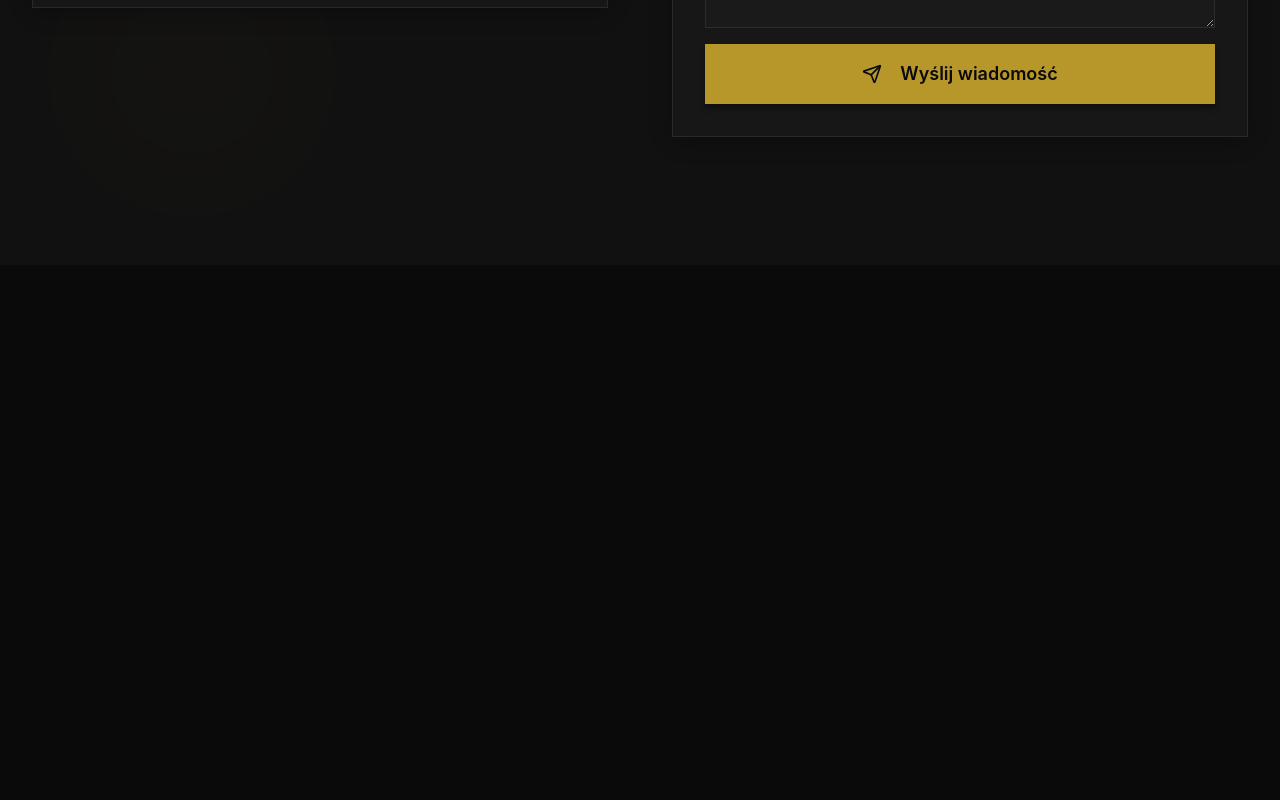
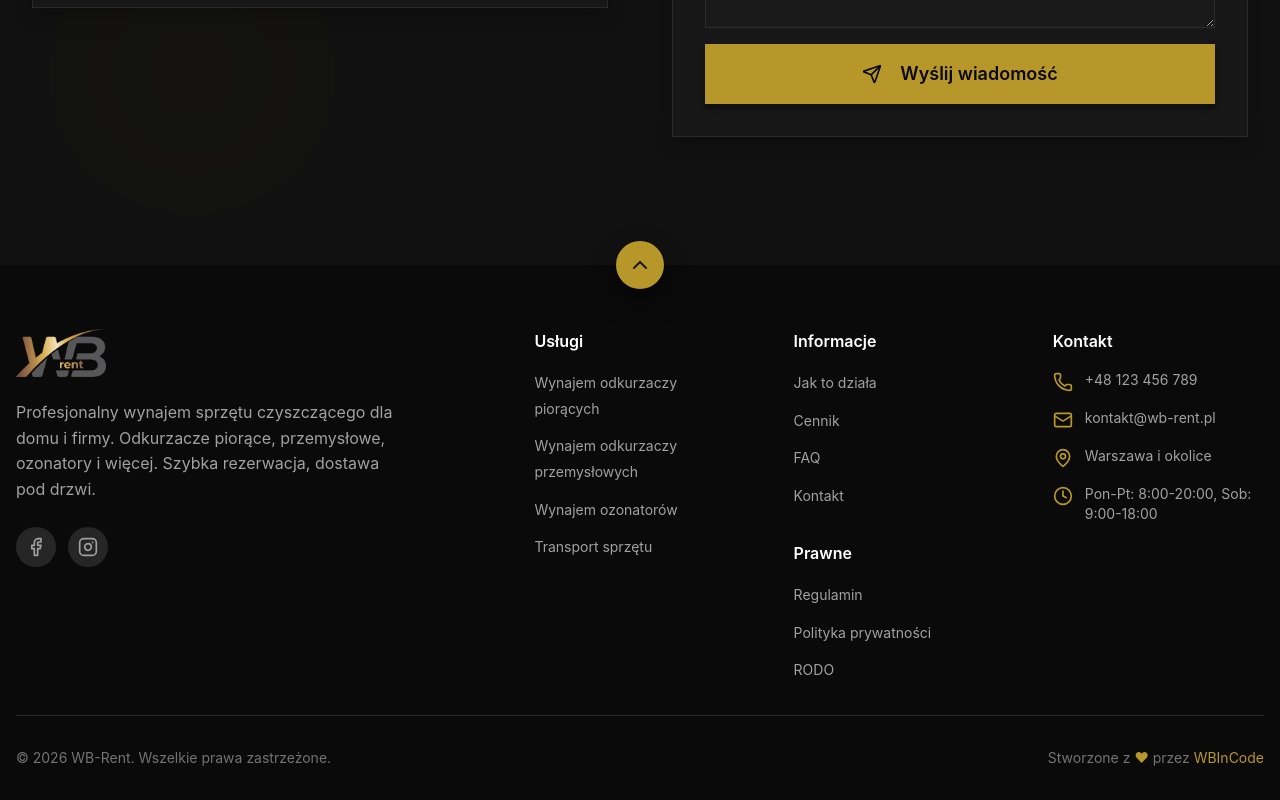
Before and after one commit to WBInCode/WB-Rent, a React app in the folder frontend/: page / in a window 1280 px wide. Shown: the part 9114-9914 px from the top of the page. Before the commit the page ends 9379 px from the top, so only its background shows below. Built offline with nearby package versions, Linux system fonts and the light colour scheme; the HTML template or start-up script is replaced by a standard one.

Commit message:
feat: add Footer section with contact info and scroll-to-top

```diff
--- a/frontend/src/App.tsx
+++ b/frontend/src/App.tsx
@@ -5,6 +5,7 @@ import { Products } from '@/sections/Products';
 import { HowItWorks } from '@/sections/HowItWorks';
 import { Reservation } from '@/sections/Reservation';
 import { FAQContact } from '@/sections/FAQContact';
+import { Footer } from '@/sections/Footer';
 
 function App() {
   return (
@@ -28,6 +29,9 @@ function App() {
 
       {/* FAQ & Contact Section */}
       <FAQContact />
+
+      {/* Footer */}
+      <Footer />
     </div>
   );
 }
--- /dev/null
+++ b/frontend/src/sections/Footer.tsx
@@ -0,0 +1,200 @@
+import { motion } from 'framer-motion';
+import {
+  Phone,
+  Mail,
+  MapPin,
+  Clock,
+  Facebook,
+  Instagram,
+  ChevronUp
+} from 'lucide-react';
+
+const footerLinks = {
+  uslugi: [
+    { label: 'Wynajem odkurzaczy piorących', href: '#produkty' },
+    { label: 'Wynajem odkurzaczy przemysłowych', href: '#produkty' },
+    { label: 'Wynajem ozonatorów', href: '#produkty' },
+    { label: 'Transport sprzętu', href: '#jak-to-dziala' },
+  ],
+  informacje: [
+    { label: 'Jak to działa', href: '#jak-to-dziala' },
+    { label: 'Cennik', href: '#produkty' },
+    { label: 'FAQ', href: '#faq' },
+    { label: 'Kontakt', href: '#kontakt' },
+  ],
+  prawne: [
+    { label: 'Regulamin', href: '#' },
+    { label: 'Polityka prywatności', href: '#' },
+    { label: 'RODO', href: '#' },
+  ],
+};
+
+const contactInfo = [
+  { icon: Phone, text: '+48 123 456 789', href: 'tel:+48123456789' },
+  { icon: Mail, text: 'kontakt@wb-rent.pl', href: 'mailto:kontakt@wb-rent.pl' },
+  { icon: MapPin, text: 'Warszawa i okolice', href: '#' },
+  { icon: Clock, text: 'Pon-Pt: 8:00-20:00, Sob: 9:00-18:00', href: null },
+];
+
+export function Footer() {
+  const scrollToTop = () => {
+    window.scrollTo({ top: 0, behavior: 'smooth' });
+  };
+
+  const currentYear = new Date().getFullYear();
+
+  return (
+    <footer className="bg-neutral-950 text-neutral-300 relative">
+      {/* Scroll to top button */}
+      <motion.button
+        onClick={scrollToTop}
+        className="absolute -top-6 left-1/2 -translate-x-1/2 w-12 h-12 bg-[var(--color-gold)] hover:bg-[var(--color-gold-light)] text-neutral-900 rounded-full flex items-center justify-center shadow-lg transition-colors"
+        whileHover={{ y: -4 }}
+        whileTap={{ scale: 0.95 }}
+        aria-label="Przewiń do góry"
+      >
+        <ChevronUp className="w-6 h-6" />
+      </motion.button>
+
+      <div className="container mx-auto px-4 pt-16 pb-8">
+        {/* Main footer grid */}
+        <div className="grid grid-cols-1 md:grid-cols-2 lg:grid-cols-5 gap-8 lg:gap-12">
+          {/* Logo & Description */}
+          <div className="lg:col-span-2">
+            <a href="#" className="inline-block mb-4">
+              <img
+                src="/logo.png"
+                alt="WB-Rent"
+                className="h-12 w-auto"
+              />
+            </a>
+            <p className="text-neutral-400 mb-6 max-w-sm">
+              Profesjonalny wynajem sprzętu czyszczącego dla domu i firmy.
+              Odkurzacze piorące, przemysłowe, ozonatory i więcej.
+              Szybka rezerwacja, dostawa pod drzwi.
+            </p>
+
+            {/* Social media */}
+            <div className="flex gap-3">
+              <a
+                href="#"
+                className="w-10 h-10 bg-neutral-800 hover:bg-[var(--color-gold)] rounded-full flex items-center justify-center transition-colors group"
+                aria-label="Facebook"
+              >
+                <Facebook className="w-5 h-5 text-neutral-400 group-hover:text-neutral-900 transition-colors" />
+              </a>
+              <a
+                href="#"
+                className="w-10 h-10 bg-neutral-800 hover:bg-[var(--color-gold)] rounded-full flex items-center justify-center transition-colors group"
+                aria-label="Instagram"
+              >
+                <Instagram className="w-5 h-5 text-neutral-400 group-hover:text-neutral-900 transition-colors" />
+              </a>
+            </div>
+          </div>
+
+          {/* Usługi */}
+          <div>
+            <h3 className="text-white font-semibold mb-4">Usługi</h3>
+            <ul className="space-y-3">
+              {footerLinks.uslugi.map((link) => (
+                <li key={link.label}>
+                  <a
+                    href={link.href}
+                    className="text-neutral-400 hover:text-[var(--color-gold)] transition-colors text-sm"
+                  >
+                    {link.label}
+                  </a>
+                </li>
+              ))}
+            </ul>
+          </div>
+
+          {/* Informacje */}
+          <div>
+            <h3 className="text-white font-semibold mb-4">Informacje</h3>
+            <ul className="space-y-3">
+              {footerLinks.informacje.map((link) => (
+                <li key={link.label}>
+                  <a
+                    href={link.href}
+                    className="text-neutral-400 hover:text-[var(--color-gold)] transition-colors text-sm"
+                  >
+                    {link.label}
+                  </a>
+                </li>
+              ))}
+            </ul>
+
+            {/* Prawne */}
+            <h3 className="text-white font-semibold mb-4 mt-8">Prawne</h3>
+            <ul className="space-y-3">
+              {footerLinks.prawne.map((link) => (
+                <li key={link.label}>
+                  <a
+                    href={link.href}
+                    className="text-neutral-400 hover:text-[var(--color-gold)] transition-colors text-sm"
+                  >
+                    {link.label}
+                  </a>
+                </li>
+              ))}
+            </ul>
+          </div>
+
+          {/* Kontakt */}
+          <div>
+            <h3 className="text-white font-semibold mb-4">Kontakt</h3>
+            <ul className="space-y-4">
+              {contactInfo.map((item, index) => {
+                const Icon = item.icon;
+                const content = (
+                  <span className="flex items-start gap-3">
+                    <Icon className="w-5 h-5 text-[var(--color-gold)] flex-shrink-0 mt-0.5" />
+                    <span className="text-sm">{item.text}</span>
+                  </span>
+                );
+
+                return (
+                  <li key={index}>
+                    {item.href ? (
+                      <a
+                        href={item.href}
+                        className="text-neutral-400 hover:text-white transition-colors"
+                      >
+                        {content}
+                      </a>
+                    ) : (
+                      <span className="text-neutral-400">{content}</span>
+                    )}
+                  </li>
+                );
+              })}
+            </ul>
+          </div>
+        </div>
+
+        {/* Divider */}
+        <div className="h-px bg-neutral-800 my-8" />
+
+        {/* Bottom bar */}
+        <div className="flex flex-col md:flex-row justify-between items-center gap-4 text-sm text-neutral-500">
+          <p>© {currentYear} WB-Rent. Wszelkie prawa zastrzeżone.</p>
+          <p>
+            Stworzone z{' '}
+            <span className="text-[var(--color-gold)]">❤</span>
+            {' '}przez{' '}
+            <a
+              href="https://github.com/WBInCode"
+              target="_blank"
+              rel="noopener noreferrer"
+              className="text-[var(--color-gold)] hover:text-[var(--color-gold-light)] transition-colors"
+            >
+              WBInCode
+            </a>
+          </p>
+        </div>
+      </div>
+    </footer>
+  );
+}
```
Also changed, not shown: 1 other file (tests, documents, lock files or other folders).
